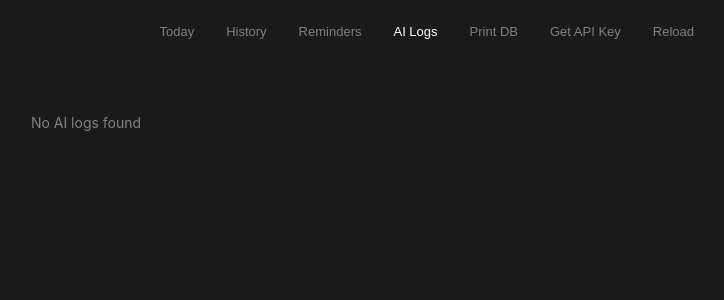
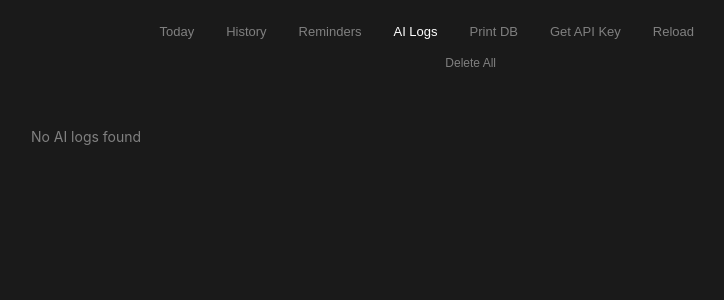
Before and after one commit to buhama/juli, a React (Vite) app: page / in a window 1280 px wide. Both pictures are taken after a click on the button "AI Logs". Shown: the top 300 px of the page, without its empty margins (554-1278 px from the left). Built offline with nearby package versions, Linux system fonts and the light colour scheme.

Commit message:
delete all

```diff
--- a/src/App.css
+++ b/src/App.css
@@ -370,8 +370,17 @@ body {
   overflow-y: auto;
 }
 
+.ai-logs-header {
+  padding: 24px 40px 16px 40px;
+  max-width: 900px;
+  width: 100%;
+  margin: 0 auto;
+  display: flex;
+  justify-content: flex-end;
+}
+
 .ai-logs-list {
-  padding: 40px;
+  padding: 0 40px 40px 40px;
   display: flex;
   flex-direction: column;
   gap: 16px;
--- a/src/App.tsx
+++ b/src/App.tsx
@@ -413,6 +413,16 @@ function App() {
     }
   };
 
+  const handleDeleteAllAiLogs = async () => {
+    try {
+      await invoke('delete_all_ai_logs');
+      // Clear the logs list
+      setAiLogs([]);
+    } catch (error) {
+      console.error('Failed to delete all AI logs:', error);
+    }
+  };
+
   const handleReload = async () => {
     try {
       // Re-initialize database
@@ -653,6 +663,15 @@ function App() {
 
         {currentView === 'ai-logs' && (
           <div className="ai-logs-view">
+            <div className="ai-logs-header">
+              <button
+                className="action-btn delete"
+                onClick={handleDeleteAllAiLogs}
+                disabled={aiLogs.length === 0}
+              >
+                Delete All
+              </button>
+            </div>
             <div className="ai-logs-list">
               {aiLogs.length > 0 ? (
                 aiLogs.map((log) => (
```
Also changed, not shown: 1 other file (tests, documents, lock files or other folders).
